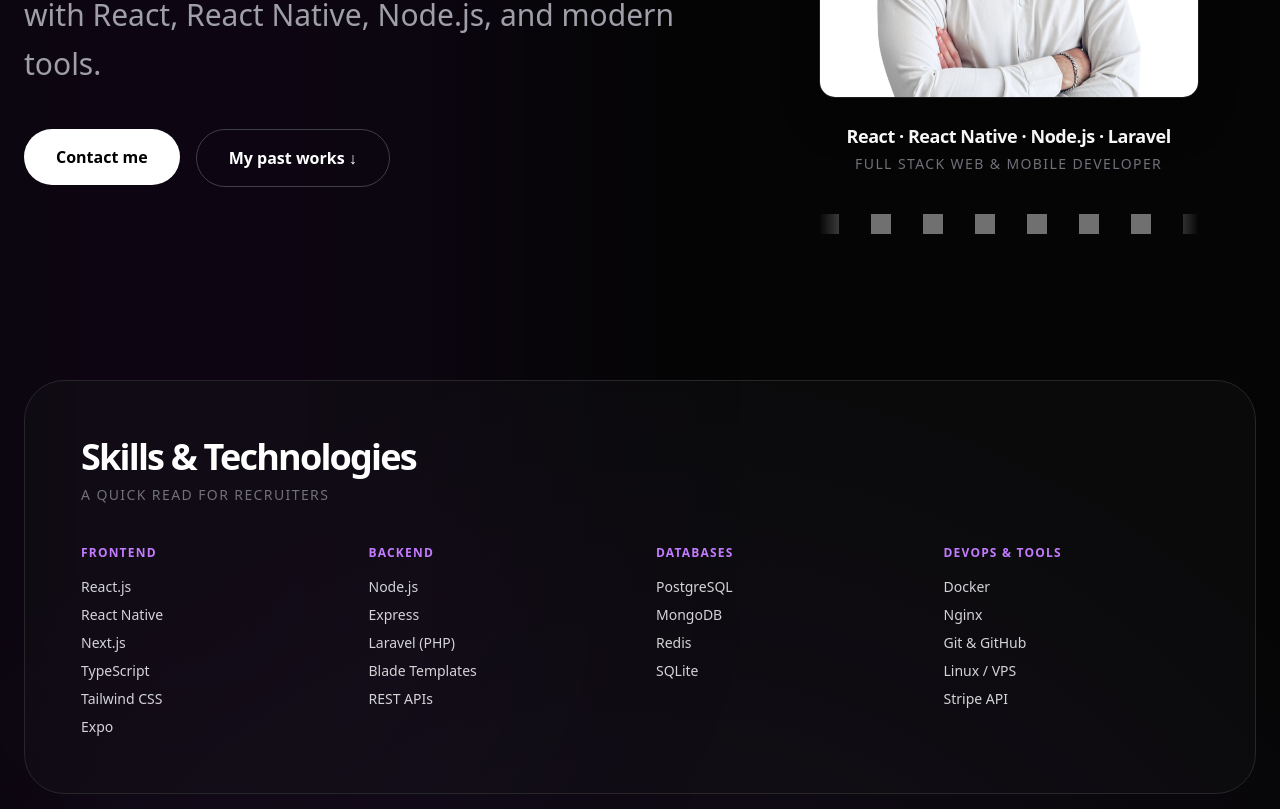
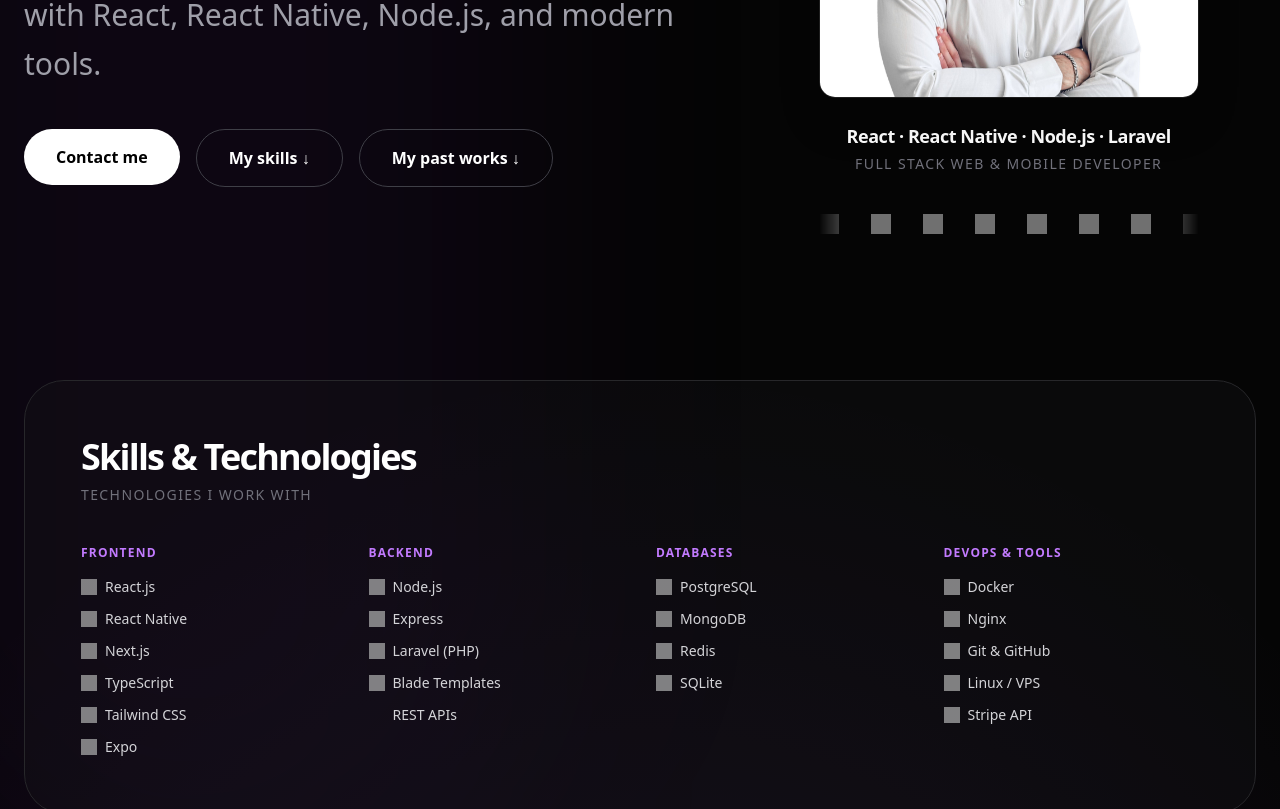
Before and after one commit to gabrielebttc/portfolio, a Next.js app in the folder portfolio/: page / in a window 1280 px wide. Shown: the part 420-1229 px from the top of the page. Built offline with nearby package versions, Linux system fonts and the light colour scheme; grey boxes are pictures that could not be loaded.

Commit message:
add stack icons, skills section and full stack description

```diff
--- a/portfolio/src/app/page.tsx
+++ b/portfolio/src/app/page.tsx
@@ -58,6 +58,7 @@
 export default function Home() {
   const containerRef = useRef<HTMLDivElement>(null);
   const worksRef = useRef<HTMLElement>(null);
+  const skillsRef = useRef<HTMLElement>(null);
   const scrollRefs = useRef<(HTMLDivElement | null)[]>([]);
   const [showContacts, setShowContacts] = useState(false);
   const [lightbox, setLightbox] = useState<{ images: string[]; currentIndex: number } | null>(null);
@@ -102,6 +103,10 @@
 
   const scrollToWorks = () => {
     worksRef.current?.scrollIntoView({ behavior: "smooth" });
+  };
+
+  const scrollToSkills = () => {
+    skillsRef.current?.scrollIntoView({ behavior: "smooth" });
   };
 
   const scroll = (index: number, direction: "left" | "right") => {
@@ -164,6 +169,13 @@
               </div>
 
               <button
+                onClick={scrollToSkills}
+                className="group rounded-full border border-zinc-700 px-8 py-4 font-bold transition-all hover:bg-zinc-800"
+              >
+                My skills ↓
+              </button>
+
+              <button
                 onClick={scrollToWorks}
                 className="group rounded-full border border-zinc-700 px-8 py-4 font-bold transition-all hover:bg-zinc-800"
               >
@@ -202,49 +214,77 @@
       </main>
 
       {/* SKILLS SECTION */}
-      <section className="relative z-10 mx-auto max-w-7xl px-6 pb-16">
+      <section ref={skillsRef} className="relative z-10 mx-auto max-w-7xl px-6 pb-16">
         <div className="rounded-[2.5rem] border border-zinc-800 bg-zinc-900/30 p-8 lg:p-14">
           <h2 className="mb-2 text-3xl font-black tracking-tighter md:text-4xl">Skills &amp; Technologies</h2>
-          <p className="mb-10 text-zinc-500 text-sm uppercase tracking-widest">A quick read for recruiters</p>
+          <p className="mb-10 text-zinc-500 text-sm uppercase tracking-widest">Technologies I work with</p>
           <div className="grid grid-cols-1 gap-8 sm:grid-cols-2 lg:grid-cols-4">
             <div>
               <h3 className="mb-4 text-xs font-bold uppercase tracking-widest text-purple-400">Frontend</h3>
-              <ul className="space-y-2 text-zinc-300 text-sm">
-                <li>React.js</li>
-                <li>React Native</li>
-                <li>Next.js</li>
-                <li>TypeScript</li>
-                <li>Tailwind CSS</li>
-                <li>Expo</li>
+              <ul className="space-y-3 text-zinc-300 text-sm">
+                {[
+                  { label: "React.js", icon: "react", color: "61DAFB" },
+                  { label: "React Native", icon: "react", color: "61DAFB" },
+                  { label: "Next.js", icon: "nextdotjs", color: "ffffff" },
+                  { label: "TypeScript", icon: "typescript", color: "3178C6" },
+                  { label: "Tailwind CSS", icon: "tailwindcss", color: "06B6D4" },
+                  { label: "Expo", icon: "expo", color: "ffffff" },
+                ].map(({ label, icon, color }) => (
+                  <li key={label} className="flex items-center gap-2">
+                    <img src={`https://cdn.simpleicons.org/${icon}/${color}`} className="h-4 w-4 shrink-0 opacity-80" alt={label} />
+                    {label}
+                  </li>
+                ))}
               </ul>
             </div>
             <div>
               <h3 className="mb-4 text-xs font-bold uppercase tracking-widest text-purple-400">Backend</h3>
-              <ul className="space-y-2 text-zinc-300 text-sm">
-                <li>Node.js</li>
-                <li>Express</li>
-                <li>Laravel (PHP)</li>
-                <li>Blade Templates</li>
-                <li>REST APIs</li>
+              <ul className="space-y-3 text-zinc-300 text-sm">
+                {[
+                  { label: "Node.js", icon: "nodedotjs", color: "339933" },
+                  { label: "Express", icon: "express", color: "ffffff" },
+                  { label: "Laravel (PHP)", icon: "laravel", color: "FF2D20" },
+                  { label: "Blade Templates", icon: "laravel", color: "FF2D20" },
+                  { label: "REST APIs", icon: null, color: null },
+                ].map(({ label, icon, color }) => (
+                  <li key={label} className="flex items-center gap-2">
+                    {icon ? <img src={`https://cdn.simpleicons.org/${icon}/${color}`} className="h-4 w-4 shrink-0 opacity-80" alt={label} /> : <span className="h-4 w-4 shrink-0" />}
+                    {label}
+                  </li>
+                ))}
               </ul>
             </div>
             <div>
               <h3 className="mb-4 text-xs font-bold uppercase tracking-widest text-purple-400">Databases</h3>
-              <ul className="space-y-2 text-zinc-300 text-sm">
-                <li>PostgreSQL</li>
-                <li>MongoDB</li>
-                <li>Redis</li>
-                <li>SQLite</li>
+              <ul className="space-y-3 text-zinc-300 text-sm">
+                {[
+                  { label: "PostgreSQL", icon: "postgresql", color: "4169E1" },
+                  { label: "MongoDB", icon: "mongodb", color: "47A248" },
+                  { label: "Redis", icon: "redis", color: "DC382D" },
+                  { label: "SQLite", icon: "sqlite", color: "7BBFFF" },
+                ].map(({ label, icon, color }) => (
+                  <li key={label} className="flex items-center gap-2">
+                    <img src={`https://cdn.simpleicons.org/${icon}/${color}`} className="h-4 w-4 shrink-0 opacity-80" alt={label} />
+                    {label}
+                  </li>
+                ))}
               </ul>
             </div>
             <div>
               <h3 className="mb-4 text-xs font-bold uppercase tracking-widest text-purple-400">DevOps &amp; Tools</h3>
-              <ul className="space-y-2 text-zinc-300 text-sm">
-                <li>Docker</li>
-                <li>Nginx</li>
-                <li>Git &amp; GitHub</li>
-                <li>Linux / VPS</li>
-                <li>Stripe API</li>
+              <ul className="space-y-3 text-zinc-300 text-sm">
+                {[
+                  { label: "Docker", icon: "docker", color: "2496ED" },
+                  { label: "Nginx", icon: "nginx", color: "009639" },
+                  { label: "Git & GitHub", icon: "github", color: "ffffff" },
+                  { label: "Linux / VPS", icon: "linux", color: "FCC624" },
+                  { label: "Stripe API", icon: "stripe", color: "6772E5" },
+                ].map(({ label, icon, color }) => (
+                  <li key={label} className="flex items-center gap-2">
+                    <img src={`https://cdn.simpleicons.org/${icon}/${color}`} className="h-4 w-4 shrink-0 opacity-80" alt={label} />
+                    {label}
+                  </li>
+                ))}
               </ul>
             </div>
           </div>
```
